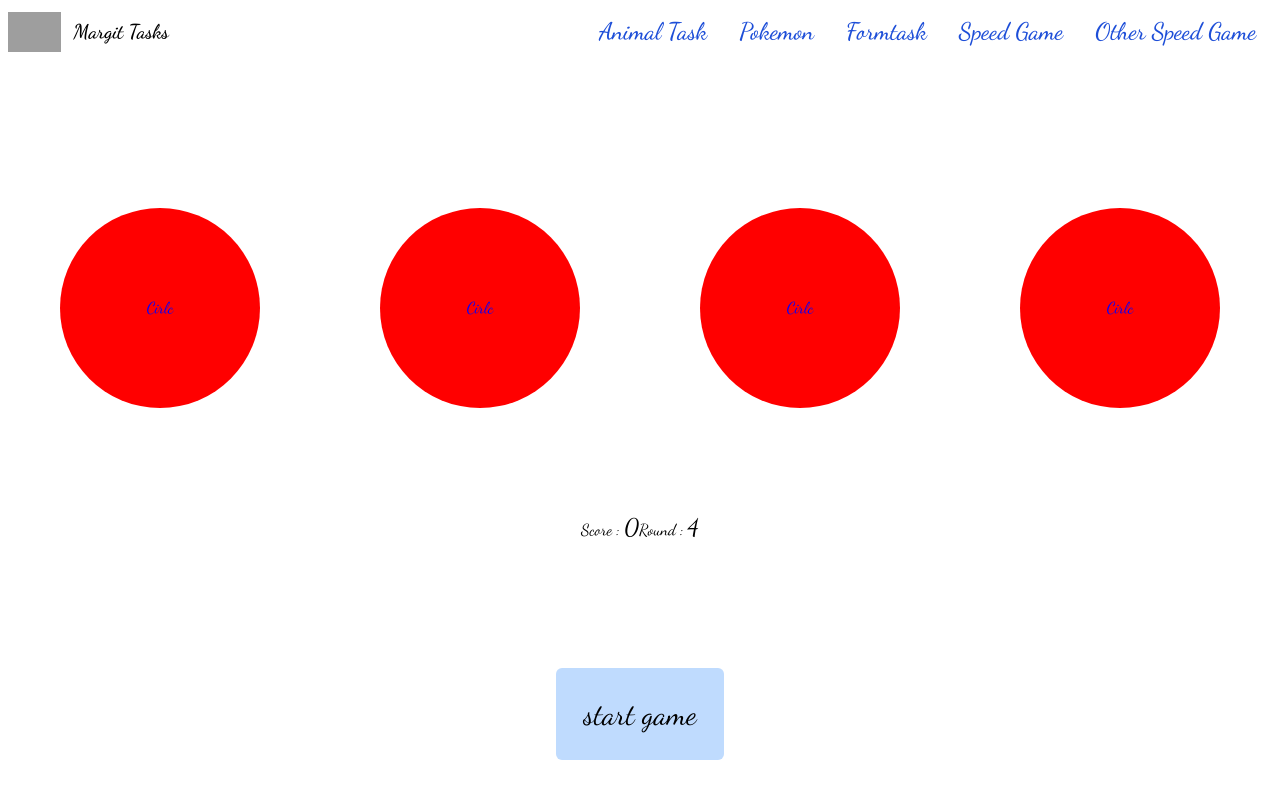
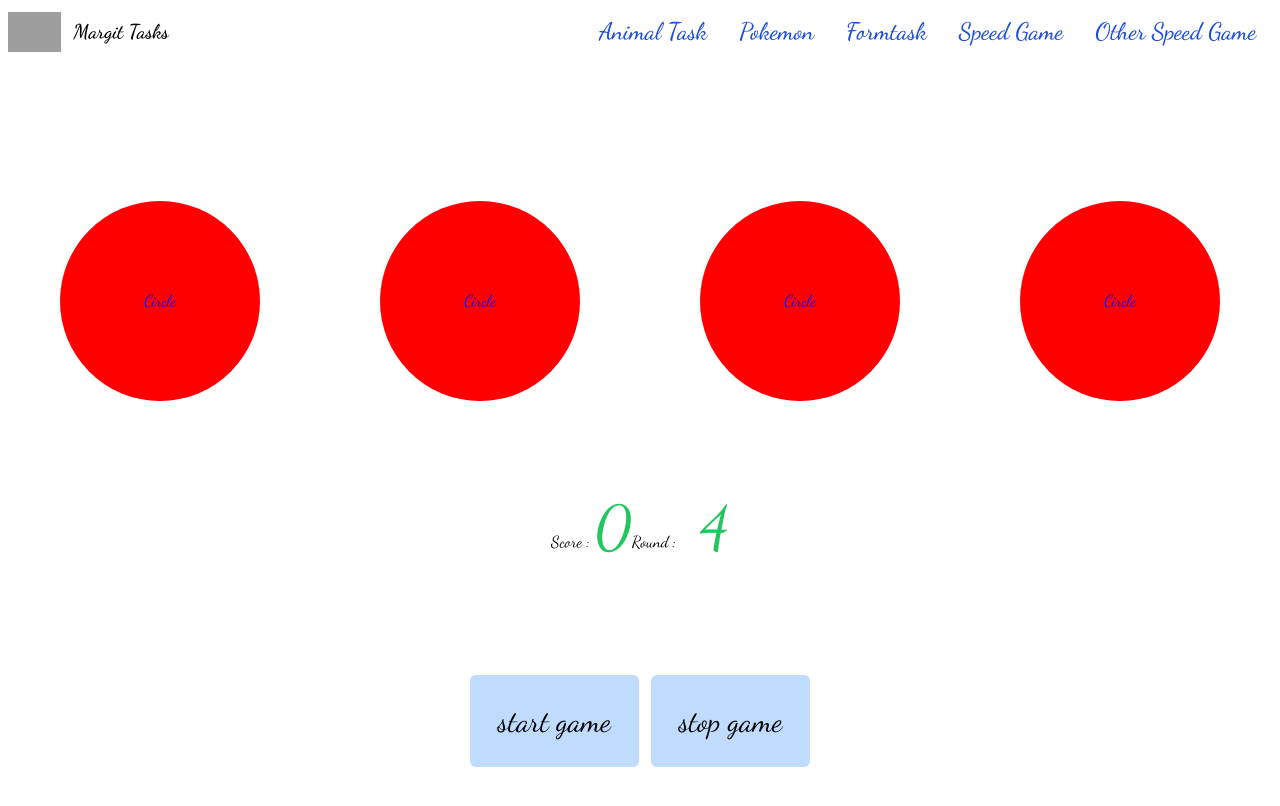
Before and after one commit to TuanDao-0110/margit_task_react, a React (Create React App) app: page /other in a window 1280 px wide. Shown: the top 806 px of the page. Built offline with nearby package versions, Linux system fonts and the light colour scheme; grey boxes are pictures that could not be loaded; a web font is replaced by a local one.

Commit message:
done speed game

```diff
--- a/src/otherspeedgame/Circle.jsx
+++ b/src/otherspeedgame/Circle.jsx
@@ -1,6 +1,6 @@
 import React from "react";
 import style from "../otherspeedgame/css/Circle.module.css";
-export default function Circle(props) {
+function Circle(props) {
   const { value, onClick, active, gamestart } = props;
   return (
     <div
@@ -11,7 +11,9 @@ export default function Circle(props) {
         }
       }}
     >
-      cirlc
+      circle
     </div>
   );
 }
+
+export default React.memo(Circle);
--- a/src/otherspeedgame/Page.jsx
+++ b/src/otherspeedgame/Page.jsx
@@ -24,7 +24,6 @@ export default class Page extends Component {
     pace: 1000,
   };
   onClick = (key) => {
-    clearTimeout(this.temp);
     let { score: newScore, round: life } = this.state;
     if (this.state.round) {
       if (this.state.active === key) {
@@ -38,6 +37,7 @@ export default class Page extends Component {
         life--;
       }
       this.setState({
+        ...this.state,
         score: newScore,
         round: life,
         confirmClick: true,
@@ -85,6 +85,7 @@ export default class Page extends Component {
         round: temp,
         active: this.generateRandomNumber(),
       });
+      clearTimeout(this.temp);
     }, time);
   };
   temp;
@@ -103,18 +104,25 @@ export default class Page extends Component {
   closeModal = () => {
     window.location.reload();
   };
-  componentDidUpdate(prevprop, prevState) {}
+  componentDidUpdate(prevprop, prevState) {
+    if (prevState.active !== this.state.active) {
+      console.log("did update");
+      // clearTimeout(this.temp);
+    }
+  }
+
   render() {
     return (
-      <div className="relative animate__animated  animate__rotateIn min-h-screen flex flex-col justify-evenly">
+      <div className="relative animate__animated  animate__rotateIn min-h-screen flex flex-col justify-evenly ">
         {this.state.modal && layoutSound.pause()}
         <div className="flex w-full mx-auto justify-around mt-10">{this.renderCircles()}</div>
-        <div className="text-center">
-          Score : <span className="text-2xl"> {this.state.score}</span>
-          Round : <span className="text-2xl"> {this.state.round}</span>
+        <div className="text-center space-x-5">
+          Score : <span className="text-6xl text-green-500"> {this.state.score}</span>
+          Round : <span className="text-6xl text-green-500"> {this.state.round}</span>
+          {console.log("render")}
           {this.state.startGame ? this.runGame() : ""}
         </div>
-        <div className="flex justify-center">
+        <div className="flex justify-center space-x-3 capitalize">
           <button
             className="bg-blue-200 p-7 rounded-md text-3xl mt-5 hover:bg-blue-700 delay-700 transition-all"
             onClick={() => {
@@ -128,6 +136,15 @@ export default class Page extends Component {
           >
             start game
           </button>
+          <button
+            className="bg-blue-200 p-7 rounded-md text-3xl mt-5 hover:bg-blue-700 delay-700 transition-all"
+            onClick={() => {
+              window.location.reload();
+            }}
+          >
+            {" "}
+            stop game
+          </button>
         </div>
         <Modal modal={this.state.modal} closeModal={this.closeModal} score={this.state.score}></Modal>
       </div>
```
